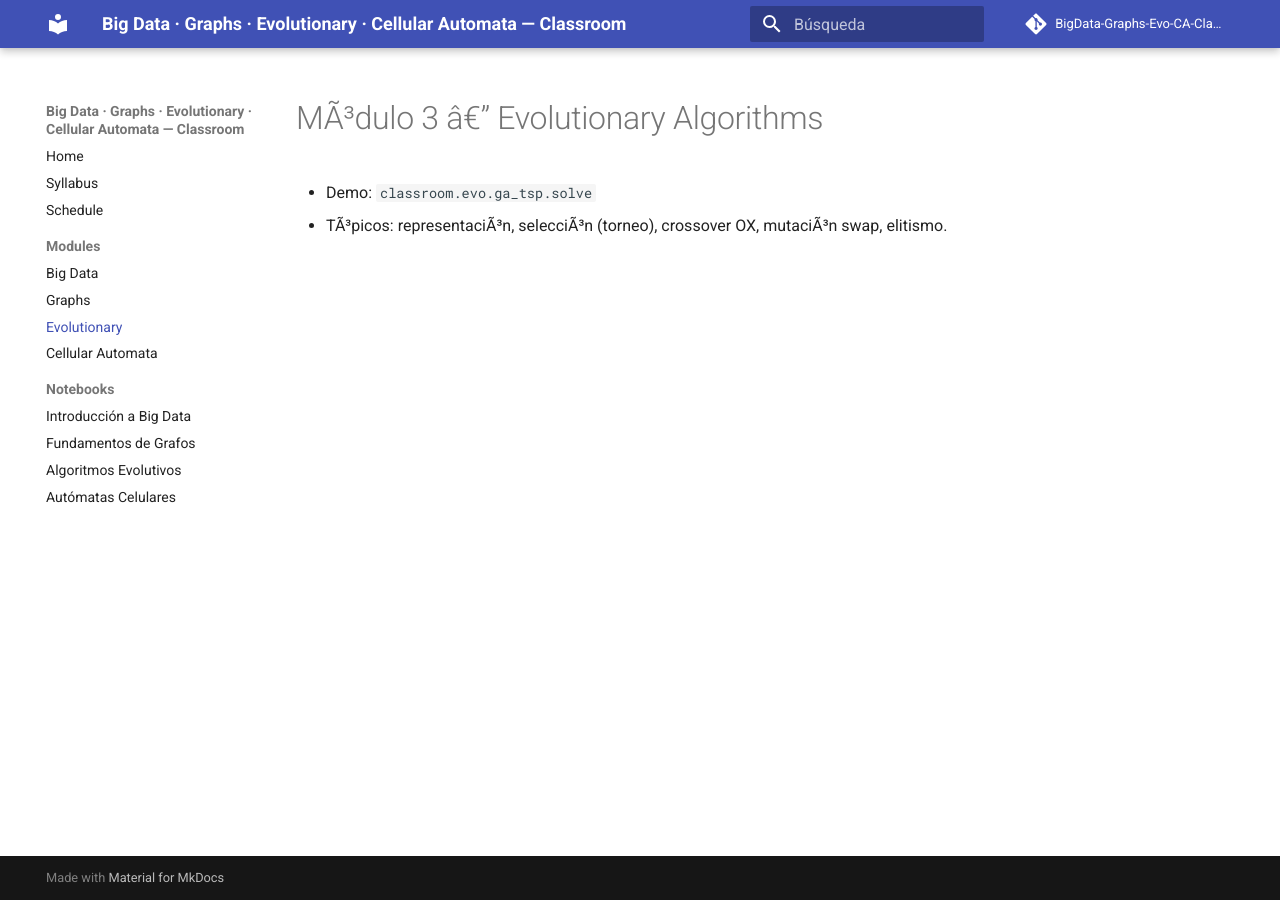
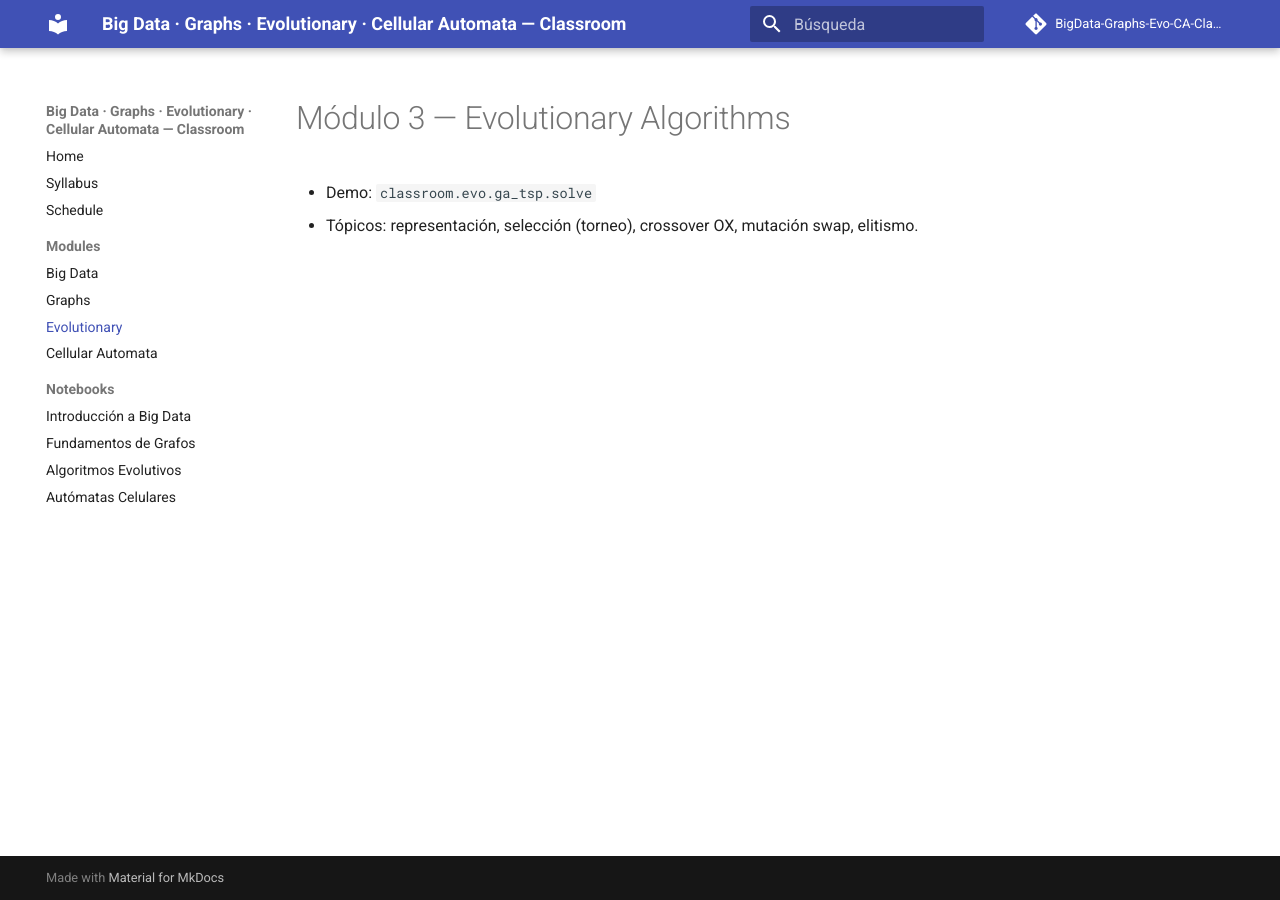
Before and after one commit to sgevatschnaider/BigData-Graphs-Evo-CA-Classroom, an MkDocs documentation site: the page built from docs/modules/03-evolutionary.md, in a window 1280 px wide. Built offline with MkDocs 1.6.1 and Material for MkDocs 9.7.7, drawn with Linux system fonts in a browser that asks for light colours; comment, search, counter and statistics services are not loaded.

Commit message:
Update 03-evolutionary.md

```diff
--- a/docs/modules/03-evolutionary.md
+++ b/docs/modules/03-evolutionary.md
@@ -1,4 +1,4 @@
-# MÃ³dulo 3 â€” Evolutionary Algorithms
+# Módulo 3 — Evolutionary Algorithms
 
 - Demo: `classroom.evo.ga_tsp.solve`
-- TÃ³picos: representaciÃ³n, selecciÃ³n (torneo), crossover OX, mutaciÃ³n swap, elitismo.
+- Tópicos: representación, selección (torneo), crossover OX, mutación swap, elitismo.
```
